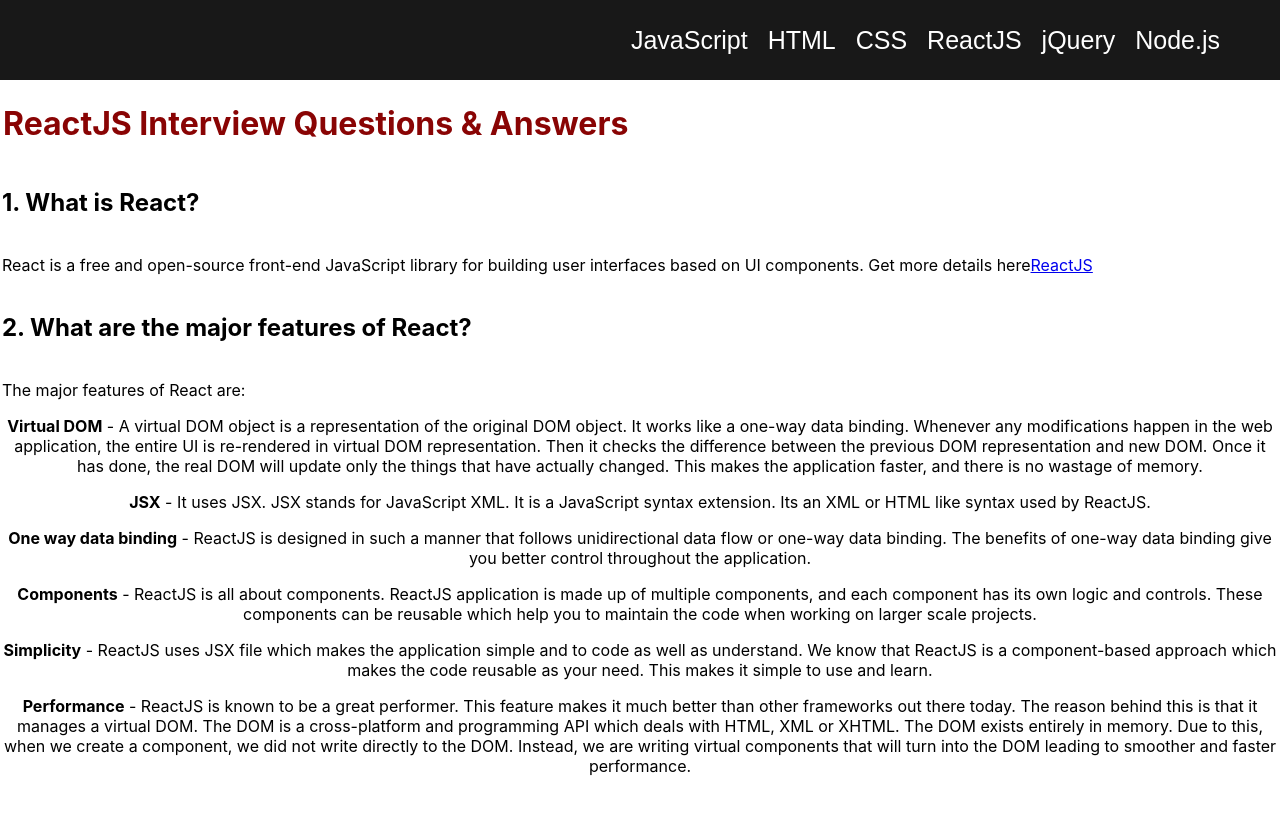
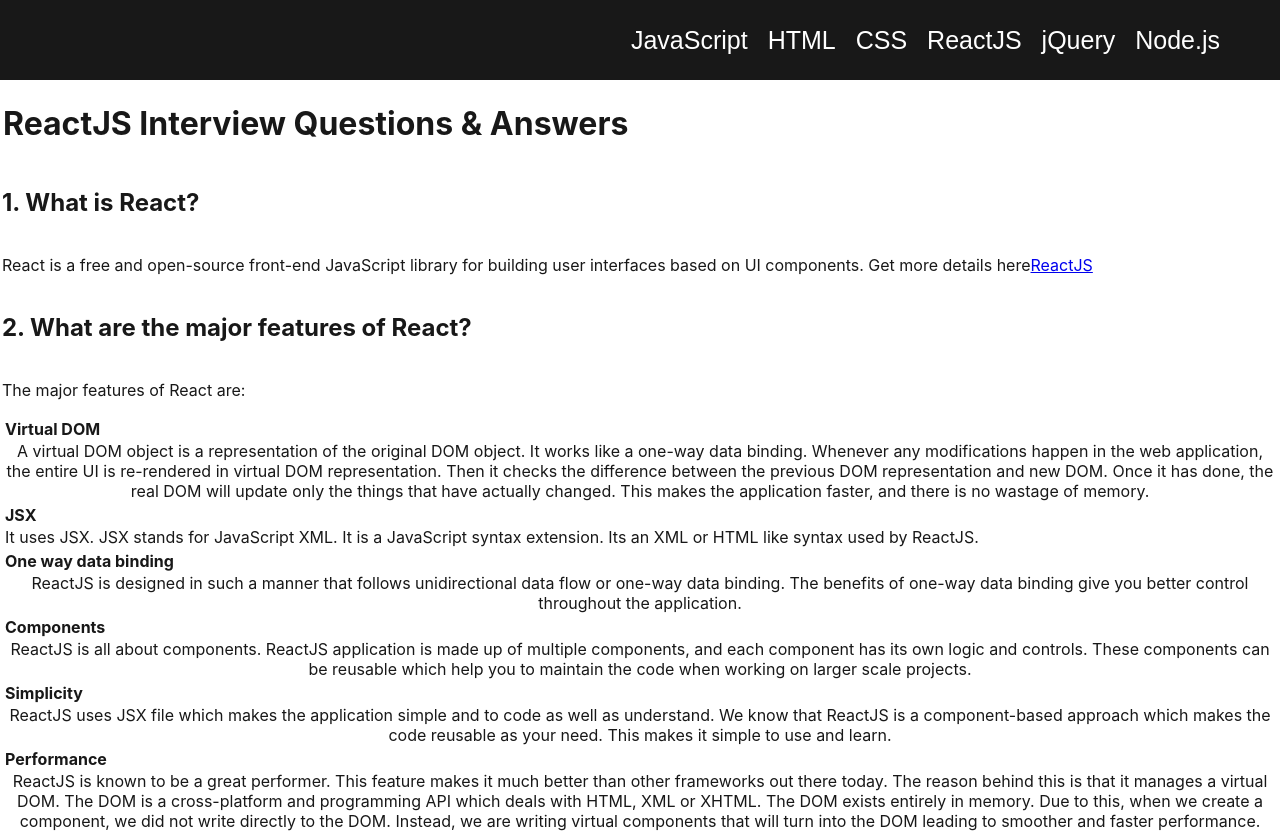
Before and after one commit to pradeepmisra81/react-app-test, a React (Create React App) app: page / in a window 1280 px wide. Before the commit the page ends 800 px from the top, so only its background shows below. Built offline with nearby package versions, Linux system fonts and the light colour scheme.

Commit message:
updated styling for react question/answer 2

```diff
--- a/src/Components/MainPage.js
+++ b/src/Components/MainPage.js
@@ -19,13 +19,63 @@
           <h2>2. What are the major features of React?</h2>
         </tr>
         <tr>
-          <p className="answer">The major features of React are:{'\n'}</p>
-          <p> <strong>Virtual DOM</strong> - A virtual DOM object is a representation of the original DOM object. It works like a one-way data binding. Whenever any modifications happen in the web application, the entire UI is re-rendered in virtual DOM representation. Then it checks the difference between the previous DOM representation and new DOM. Once it has done, the real DOM will update only the things that have actually changed. This makes the application faster, and there is no wastage of memory.{'\n'}</p>
-          <p> <strong>JSX</strong> - It uses JSX. JSX stands for JavaScript XML. It is a JavaScript syntax extension. Its an XML or HTML like syntax used by ReactJS.{'\n'}</p>
-          <p> <strong>One way data binding</strong> - ReactJS is designed in such a manner that follows unidirectional data flow or one-way data binding. The benefits of one-way data binding give you better control throughout the application.{'\n'}</p>
-          <p> <strong>Components</strong> - ReactJS is all about components. ReactJS application is made up of multiple components, and each component has its own logic and controls. These components can be reusable which help you to maintain the code when working on larger scale projects.{'\n'}</p>
-          <p> <strong>Simplicity</strong> - ReactJS uses JSX file which makes the application simple and to code as well as understand. We know that ReactJS is a component-based approach which makes the code reusable as your need. This makes it simple to use and learn.{'\n'}</p>
-          <p> <strong>Performance</strong> - ReactJS is known to be a great performer. This feature makes it much better than other frameworks out there today. The reason behind this is that it manages a virtual DOM. The DOM is a cross-platform and programming API which deals with HTML, XML or XHTML. The DOM exists entirely in memory. Due to this, when we create a component, we did not write directly to the DOM. Instead, we are writing virtual components that will turn into the DOM leading to smoother and faster performance.{'\n'}</p>
+          <p className="answer">The major features of React are:</p>
+
+          <tr>
+            <td className="answer">
+              <strong>Virtual DOM</strong>
+            </td>
+            <td className="answer">
+              A virtual DOM object is a representation of the original DOM object. It works like a one-way data binding. Whenever any modifications happen in the web application, the entire UI is re-rendered in virtual DOM representation. Then it checks the difference between the previous DOM representation and new DOM. Once it has done, the real DOM will update only the things that have actually changed. This makes the application faster, and there is no wastage of memory.
+            </td>
+          </tr>
+
+          <tr>
+            <td className="answer">
+              <strong>JSX</strong>
+            </td>
+            <td className="answer">
+              It uses JSX. JSX stands for JavaScript XML. It is a JavaScript syntax extension. Its an XML or HTML like syntax used by ReactJS.
+            </td>
+          </tr>
+
+          <tr>
+            <td className="answer">
+              <strong>One way data binding</strong>
+            </td>
+            <td className="answer">
+              ReactJS is designed in such a manner that follows unidirectional data flow or one-way data binding. The benefits of one-way data binding give you better control throughout the application.
+            </td>
+          </tr>
+
+          <tr>
+            <td className="answer">
+              <strong>Components</strong>
+            </td>
+            <td className="answer">
+              ReactJS is all about components. ReactJS application is made up of multiple components, and each component has its own logic and controls. These components can be reusable which help you to maintain the code when working on larger scale projects.
+            </td>
+          </tr>
+
+
+          <tr>
+            <td className="answer">
+              <strong>Simplicity</strong>
+            </td>
+            <td className="answer">
+              ReactJS uses JSX file which makes the application simple and to code as well as understand. We know that ReactJS is a component-based approach which makes the code reusable as your need. This makes it simple to use and learn.
+            </td>
+          </tr>
+
+          <tr>
+            <td className="answer">
+              <strong>Performance</strong>
+            </td>
+            <td className="answer">
+              ReactJS is known to be a great performer. This feature makes it much better than other frameworks out there today. The reason behind this is that it manages a virtual DOM. The DOM is a cross-platform and programming API which deals with HTML, XML or XHTML. The DOM exists entirely in memory. Due to this, when we create a component, we did not write directly to the DOM. Instead, we are writing virtual components that will turn into the DOM leading to smoother and faster performance.
+            </td>
+          </tr>
+
         </tr>
       </table>
 
--- a/src/Styles/MainPage.css
+++ b/src/Styles/MainPage.css
@@ -18,15 +18,16 @@
 .mainPage h2,
 .mainPage h3,
 .mainPage .answer {
+  color: #181818;
   display: -webkit-box;
   display: -ms-flexbox;
   display: flex;
+  -webkit-box-align: start;
+      -ms-flex-align: start;
+          align-items: flex-start;
   -webkit-box-pack: left;
       -ms-flex-pack: left;
           justify-content: left;
-  -webkit-box-align: start;
-      -ms-flex-align: start;
-          align-items: flex-start;
 }
 
 .mainPage button {
--- a/src/Styles/MainPage.scss
+++ b/src/Styles/MainPage.scss
@@ -13,9 +13,10 @@
   h2,
   h3,
   .answer {
+    color: $customBlackColor;
     display: flex;
+    align-items: flex-start;
     justify-content: left;
-    align-items: flex-start;
   }
 
   button {
```
Also changed, not shown: 1 other file (tests, documents, lock files or other folders).
